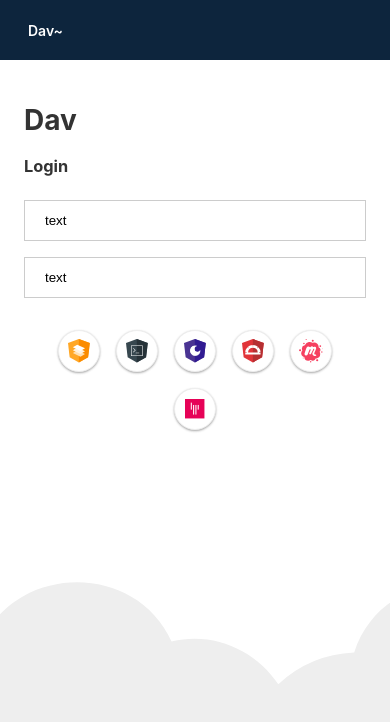
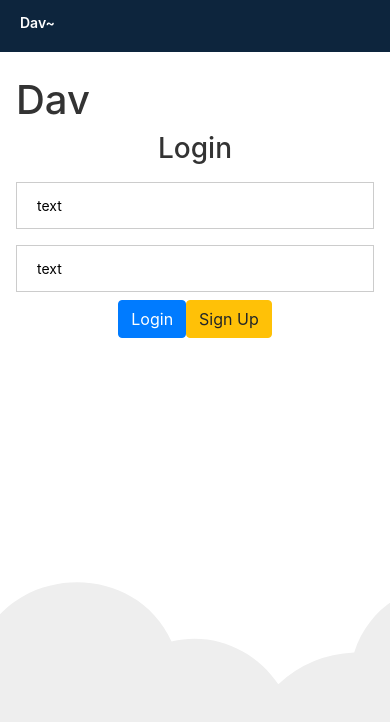
Before and after one commit to NabeelAfsarDev/DAv, an Angular app in the folder webui/: page /login in a window 390 px wide. Shown: the top 722 px of the page. Built offline with nearby package versions, Linux system fonts and the light colour scheme.

Commit message:
new login interface; added bootstrap 4 for responsive design

```diff
--- a/webui/src/app/app.component.html
+++ b/webui/src/app/app.component.html
@@ -301,7 +301,7 @@
 
 
   <!-- Links -->
-  <div class="card-container">
+<!--   <div class="card-container">
     <a class="circle-link" title="Animations" href="https://angular.io/guide/animations" target="_blank" rel="noopener">
       <svg id="Group_20" data-name="Group 20" xmlns="http://www.w3.org/2000/svg" width="21.813" height="23.453" viewBox="0 0 21.813 23.453">
         <path id="Path_15" data-name="Path 15" d="M4099.584,972.736h0l-10.882,3.9,1.637,14.4,9.245,5.153,9.245-5.153,1.686-14.4Z" transform="translate(-4088.702 -972.736)" fill="#ffa726"/>
@@ -378,7 +378,7 @@
       </svg>
     </a>
   </div>
-
+ -->
   <!-- Footer -->
 
   <svg id="clouds" alt="Gray Clouds Background" xmlns="http://www.w3.org/2000/svg" width="2611.084" height="485.677" viewBox="0 0 2611.084 485.677">
--- a/webui/src/app/login-body/login-body.component.html
+++ b/webui/src/app/login-body/login-body.component.html
@@ -3,12 +3,13 @@
 
 </div>
 
-<div>
+<div class="text-center">
     <h3>Login</h3>
-    <div>
+    <div >
         <input class="loginInput" value="text"/>
         <input class="loginInput" value="text"/>
-
+        <button class="btn btn-primary">Login</button>
+        <button class="btn btn-warning">Sign Up</button>
     </div>
     <div class="spacer"></div>
 </div>
--- a/webui/src/index.html
+++ b/webui/src/index.html
@@ -2,12 +2,17 @@
 <html lang="en">
 <head>
   <meta charset="utf-8">
-  <title>Webui</title>
+  <title>DAv-Visualize the Data</title>
   <base href="/">
   <meta name="viewport" content="width=device-width, initial-scale=1">
   <link rel="icon" type="image/x-icon" href="favicon.ico">
+  <link rel="stylesheet" href="https://maxcdn.bootstrapcdn.com/bootstrap/4.0.0/css/bootstrap.min.css" integrity="sha384-Gn5384xqQ1aoWXA+058RXPxPg6fy4IWvTNh0E263XmFcJlSAwiGgFAW/dAiS6JXm" crossorigin="anonymous">
 </head>
 <body>
   <app-root></app-root>
 </body>
+
+<script src="https://code.jquery.com/jquery-3.2.1.slim.min.js" integrity="sha384-KJ3o2DKtIkvYIK3UENzmM7KCkRr/rE9/Qpg6aAZGJwFDMVNA/GpGFF93hXpG5KkN" crossorigin="anonymous"></script>
+<script src="https://cdnjs.cloudflare.com/ajax/libs/popper.js/1.12.9/umd/popper.min.js" integrity="sha384-ApNbgh9B+Y1QKtv3Rn7W3mgPxhU9K/ScQsAP7hUibX39j7fakFPskvXusvfa0b4Q" crossorigin="anonymous"></script>
+<script src="https://maxcdn.bootstrapcdn.com/bootstrap/4.0.0/js/bootstrap.min.js" integrity="sha384-JZR6Spejh4U02d8jOt6vLEHfe/JQGiRRSQQxSfFWpi1MquVdAyjUar5+76PVCmYl" crossorigin="anonymous"></script>
 </html>
```
